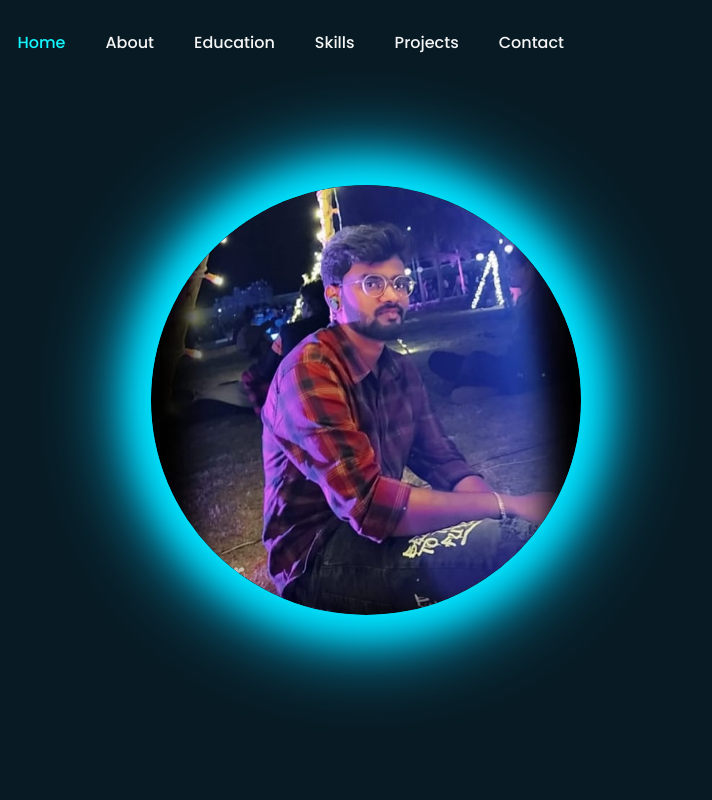
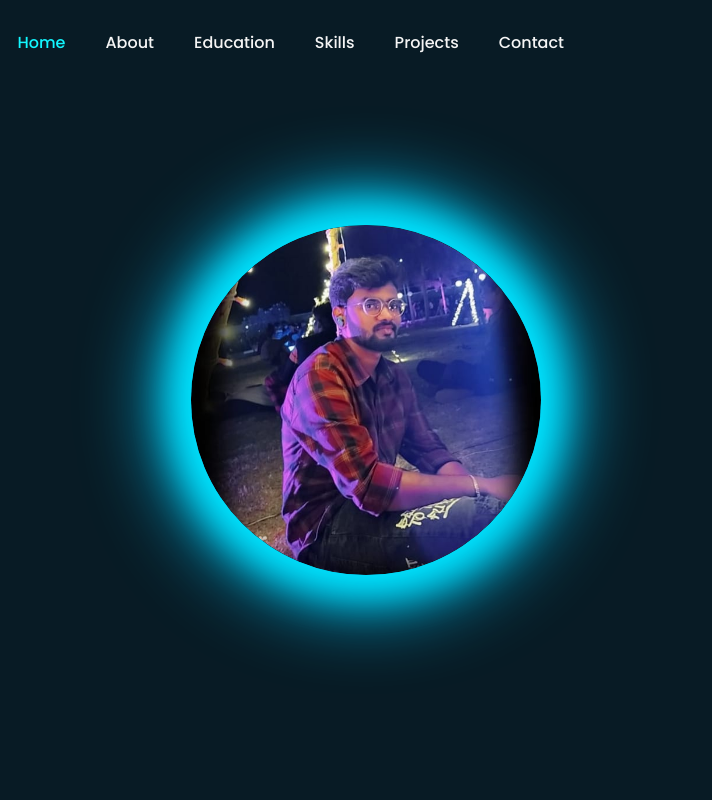
Before and after one commit to CharanRaj8/Portfolio, a plain HTML site: page index.html in a window 1280 px wide. Shown: the top 800 px of the page, 568-1280 px from the left. Drawn offline with nearby package versions, Linux system fonts and the light colour scheme.

Commit message:
Update stylesheet.css

```diff
--- a/stylesheet.css
+++ b/stylesheet.css
@@ -315,8 +315,8 @@ transition:0.32s cubic-bezier(0.6,0,0.7,0.2);
 
 .home-image {
     position: relative; /* Container positioning */
-    width: 430px;
-    height: 430px;
+    width: 350px;
+    height: 350px;
     border-radius: 50%; /* Circular shape */
     margin: auto; /* Center the container */
     background: radial-gradient(circle at center, transparent 60%, #00d1ff 100%); /* Inner glow effect */
```
